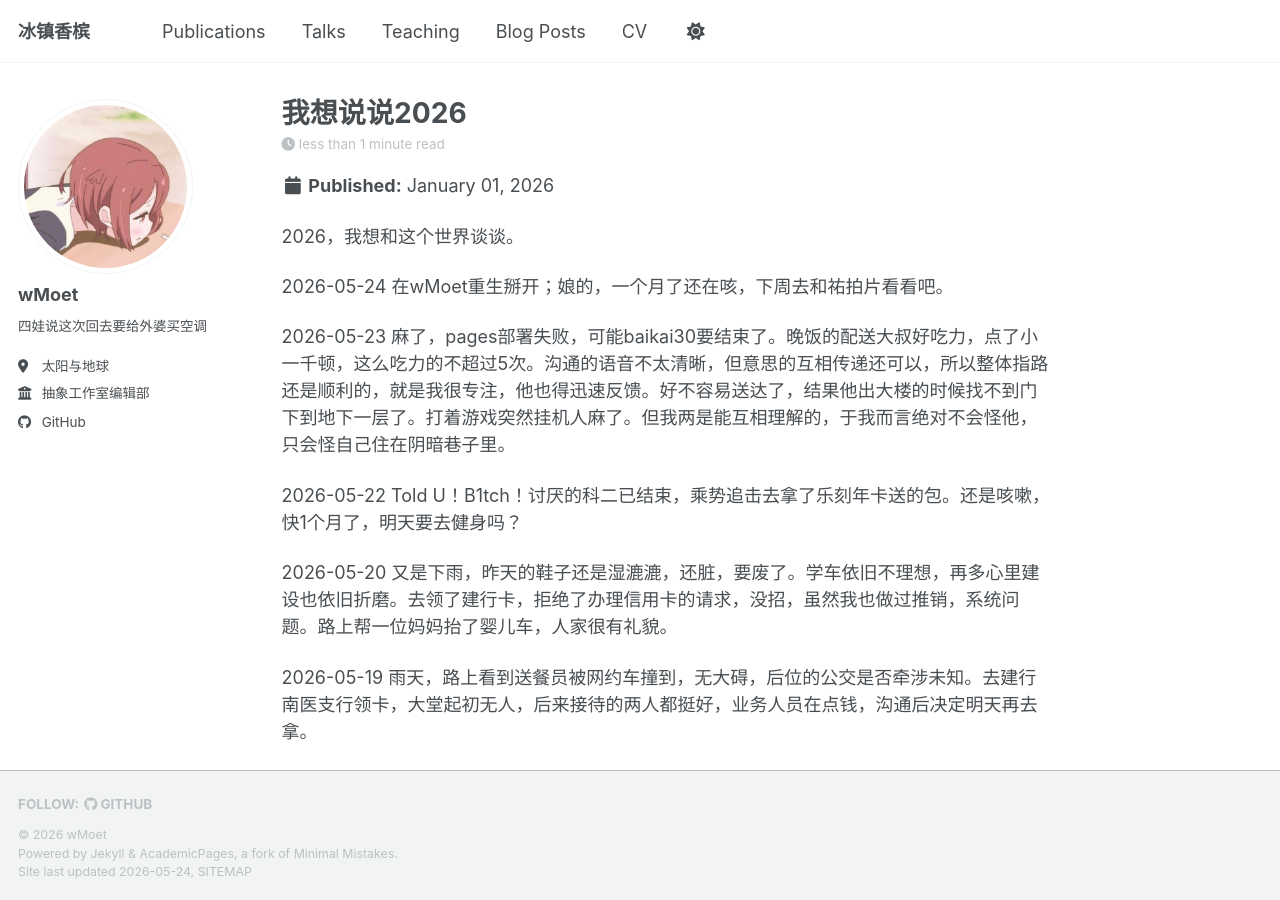
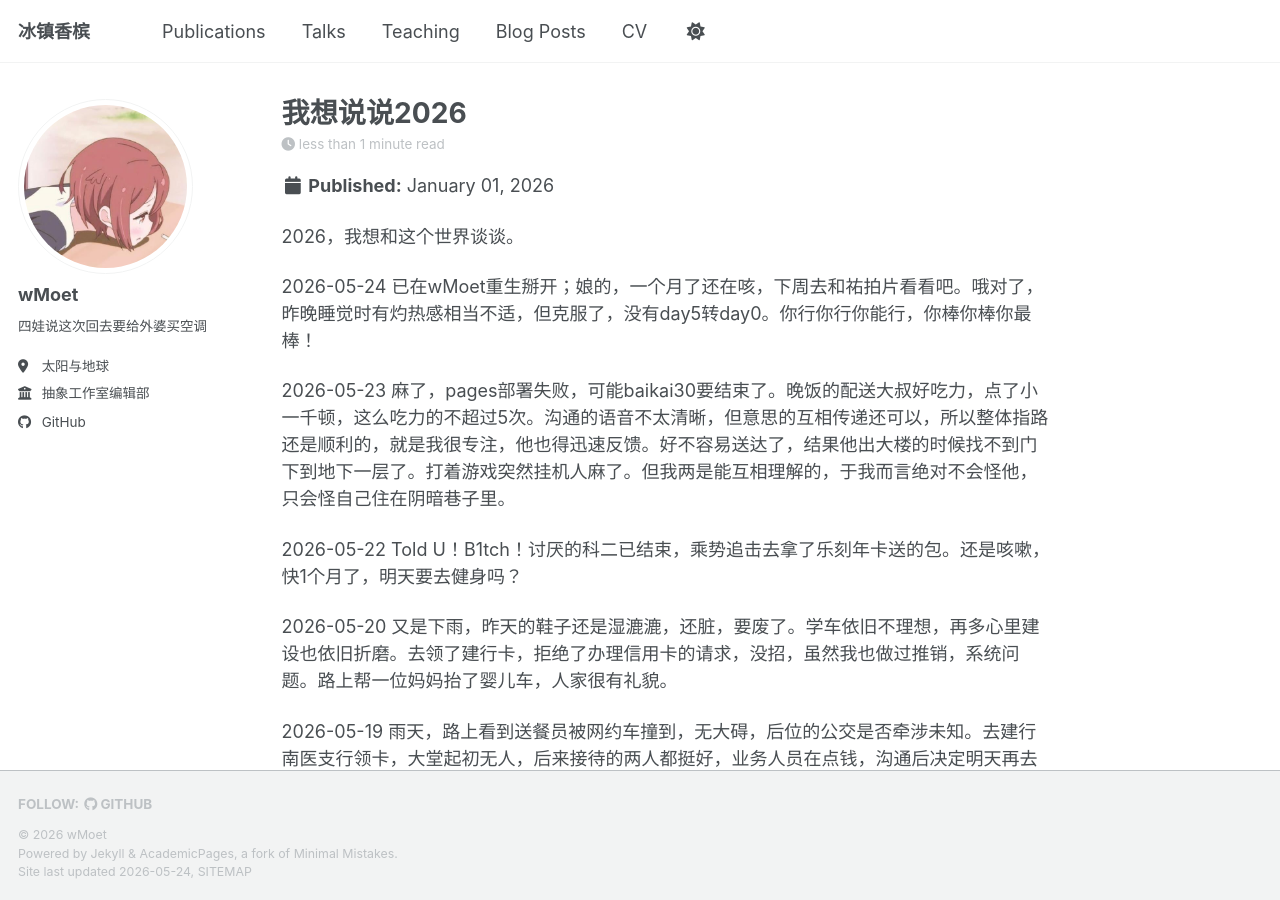
Before and after one commit to wMoet/wMoet.github.io, a Jekyll site: the page built from _posts/2026-01-01-我想说说2026.md, in a window 1280 px wide and 900 px high. Built offline with Jekyll 4.4.1, drawn with Linux system fonts in a browser that asks for light colours; a script bundle is joined from its source files by our own code; library files that are not in the unit come from our copies.

Commit message:
Update 2026-01-01-我想说说2026.md

```diff
--- a/_posts/2026-01-01-我想说说2026.md
+++ b/_posts/2026-01-01-我想说说2026.md
@@ -7,7 +7,7 @@ tags:
 ---
 2026，我想和这个世界谈谈。
 
-2026-05-24 在wMoet重生掰开；娘的，一个月了还在咳，下周去和祐拍片看看吧。
+2026-05-24 已在wMoet重生掰开；娘的，一个月了还在咳，下周去和祐拍片看看吧。哦对了，昨晚睡觉时有灼热感相当不适，但克服了，没有day5转day0。你行你行你能行，你棒你棒你最棒！
 
 2026-05-23 麻了，pages部署失败，可能baikai30要结束了。晚饭的配送大叔好吃力，点了小一千顿，这么吃力的不超过5次。沟通的语音不太清晰，但意思的互相传递还可以，所以整体指路还是顺利的，就是我很专注，他也得迅速反馈。好不容易送达了，结果他出大楼的时候找不到门下到地下一层了。打着游戏突然挂机人麻了。但我两是能互相理解的，于我而言绝对不会怪他，只会怪自己住在阴暗巷子里。
 
```
